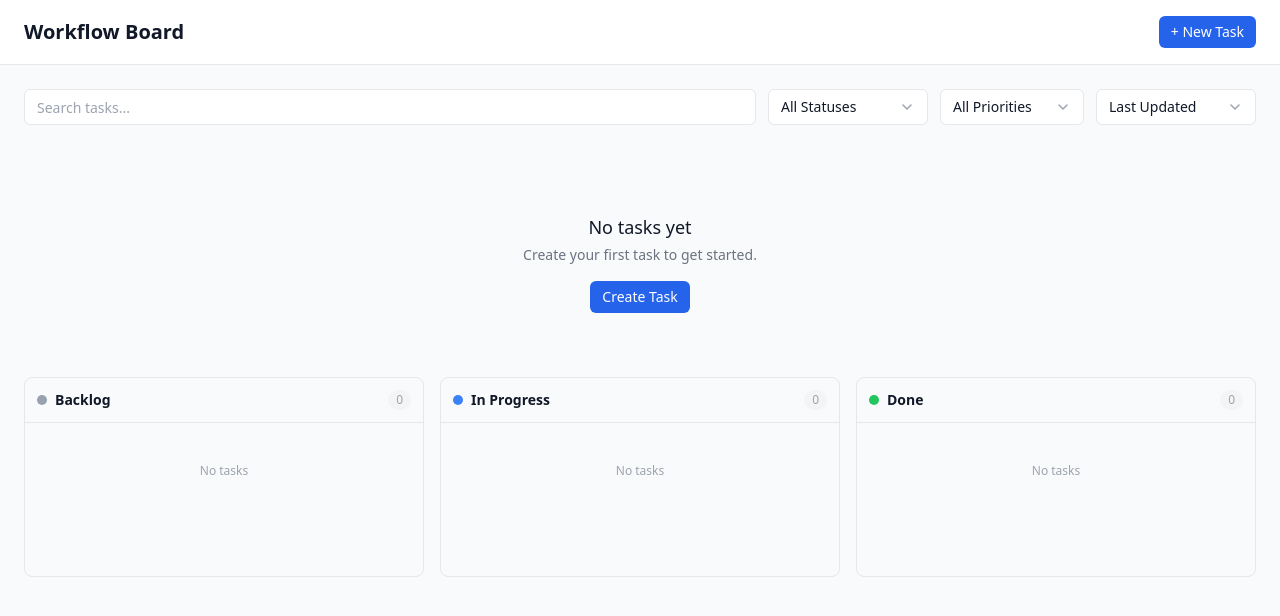
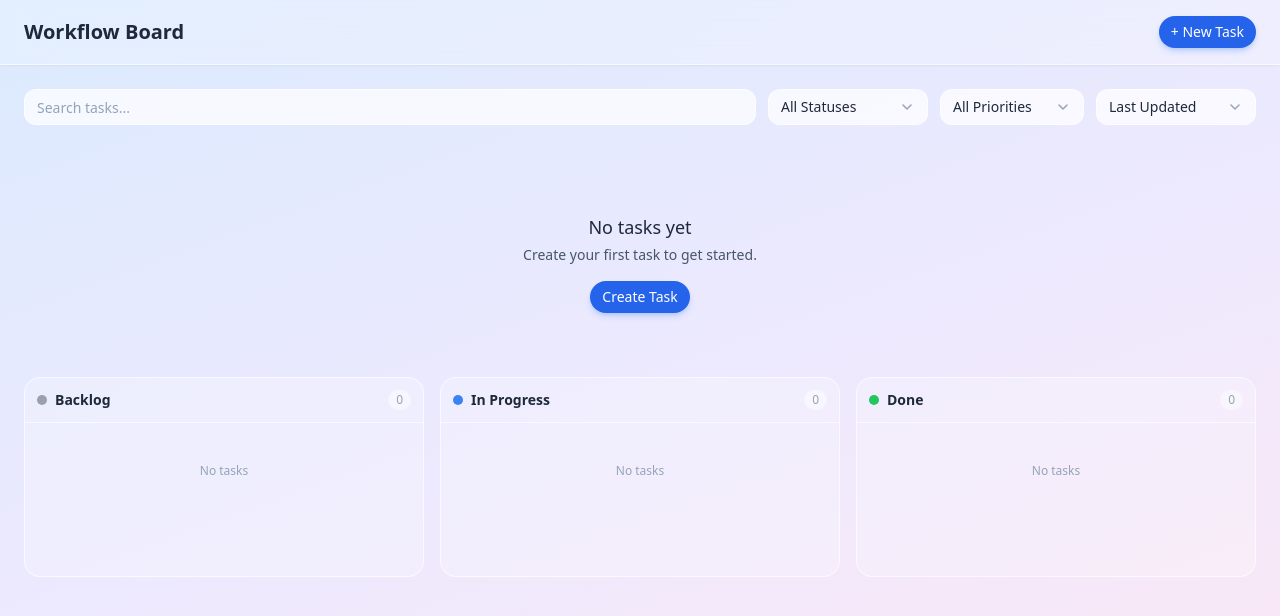
Before and after one commit to swalihkolakkadan/workflow-board, a React (Vite) app: page / in a window 1280 px wide. Shown: the top 616 px of the page. Built offline with nearby package versions, Linux system fonts and the light colour scheme.

Commit message:
feat: added apple human interface design

```diff
--- a/src/components/ui/Button.tsx
+++ b/src/components/ui/Button.tsx
@@ -3,16 +3,16 @@ import { type ButtonHTMLAttributes, forwardRef } from "react";
 import { cn } from "@/lib/utils";
 
 const buttonVariants = cva(
-  "inline-flex items-center justify-center rounded-md font-medium transition-colors focus-visible:outline-none focus-visible:ring-2 focus-visible:ring-primary-500 focus-visible:ring-offset-2 disabled:pointer-events-none disabled:opacity-50",
+  "inline-flex items-center justify-center rounded-full font-medium transition-all hover:-translate-y-px active:scale-95 focus-visible:outline-none focus-visible:ring-2 focus-visible:ring-primary-500 focus-visible:ring-offset-2 disabled:pointer-events-none disabled:opacity-50",
   {
     variants: {
       variant: {
         primary:
-          "bg-primary-600 text-white hover:bg-primary-700 active:bg-primary-800",
+          "bg-primary-600 text-white hover:bg-primary-700 active:bg-primary-800 shadow-md shadow-primary-500/25",
         secondary:
-          "border border-border bg-surface text-text-primary hover:bg-bg active:bg-surface-raised",
+          "border border-border bg-surface text-text-primary hover:bg-surface-raised active:bg-surface-raised",
         destructive:
-          "bg-danger-600 text-white hover:bg-danger-700 active:bg-danger-700",
+          "bg-danger-600 text-white hover:bg-danger-700 active:bg-danger-700 shadow-md shadow-danger-600/25",
         ghost: "text-text-primary hover:bg-surface-raised active:bg-surface-raised",
       },
       size: {
--- a/src/components/ui/Card.tsx
+++ b/src/components/ui/Card.tsx
@@ -5,7 +5,7 @@ function Card({ className, ...props }: HTMLAttributes<HTMLDivElement>) {
   return (
     <div
       className={cn(
-        "rounded-lg border border-border bg-surface shadow-sm",
+        "rounded-2xl border border-border bg-surface shadow-lg shadow-black/6",
         className,
       )}
       {...props}
--- a/src/components/ui/Modal.tsx
+++ b/src/components/ui/Modal.tsx
@@ -12,11 +12,11 @@ function Modal({ open, onOpenChange, children }: ModalProps) {
   return (
     <Dialog.Root open={open} onOpenChange={onOpenChange}>
       <Dialog.Portal>
-        <Dialog.Overlay className="fixed inset-0 z-40 bg-black/40 data-[state=open]:animate-in data-[state=open]:fade-in-0 data-[state=closed]:animate-out data-[state=closed]:fade-out-0" />
+        <Dialog.Overlay className="fixed inset-0 z-40 bg-black/40 backdrop-blur-sm data-[state=open]:animate-in data-[state=open]:fade-in-0 data-[state=closed]:animate-out data-[state=closed]:fade-out-0" />
         <Dialog.Content
           className={cn(
             "fixed left-1/2 top-1/2 z-50 w-full max-w-lg -translate-x-1/2 -translate-y-1/2",
-            "rounded-lg border border-border bg-surface shadow-xl",
+            "rounded-3xl border border-border bg-surface shadow-xl backdrop-blur-2xl",
             "data-[state=open]:animate-in data-[state=open]:fade-in-0 data-[state=open]:zoom-in-95",
             "data-[state=closed]:animate-out data-[state=closed]:fade-out-0 data-[state=closed]:zoom-out-95",
             "focus:outline-none",
--- a/src/components/ui/Select.tsx
+++ b/src/components/ui/Select.tsx
@@ -57,7 +57,7 @@ const Select = forwardRef<HTMLButtonElement, SelectProps>(
             ref={ref}
             id={id}
             className={cn(
-              "flex h-9 w-full items-center justify-between rounded-md border border-border bg-surface px-3 text-sm text-text-primary transition-colors",
+              "flex h-9 w-full items-center justify-between rounded-xl border border-border bg-surface px-3 text-sm text-text-primary transition-all",
               "focus:outline-none focus:ring-2 focus:ring-primary-500 focus:border-primary-500",
               "disabled:cursor-not-allowed disabled:opacity-50",
               "data-placeholder:text-text-muted",
@@ -76,7 +76,7 @@ const Select = forwardRef<HTMLButtonElement, SelectProps>(
 
           <SelectPrimitive.Portal>
             <SelectPrimitive.Content
-              className="z-50 overflow-hidden rounded-md border border-border bg-surface shadow-lg animate-in fade-in-0 zoom-in-95"
+              className="z-50 overflow-hidden rounded-xl border border-border bg-surface shadow-lg animate-in fade-in-0 zoom-in-95"
               position="popper"
               sideOffset={4}
             >
@@ -86,7 +86,7 @@ const Select = forwardRef<HTMLButtonElement, SelectProps>(
                     key={option.value}
                     value={option.value}
                     className={cn(
-                      "relative flex cursor-pointer select-none items-center rounded px-3 py-1.5 text-sm text-text-primary outline-none",
+                      "relative flex cursor-pointer select-none items-center rounded-lg px-3 py-1.5 text-sm text-text-primary outline-none",
                       "data-highlighted:bg-primary-50 data-highlighted:text-primary-700",
                       "data-disabled:pointer-events-none data-disabled:opacity-50",
                     )}
--- a/src/components/ui/Tag.tsx
+++ b/src/components/ui/Tag.tsx
@@ -3,15 +3,15 @@ import type { HTMLAttributes } from "react";
 import { cn } from "@/lib/utils";
 
 const tagVariants = cva(
-  "inline-flex items-center gap-1 rounded-full px-2.5 py-0.5 text-xs font-medium transition-colors",
+  "inline-flex items-center gap-1 rounded-full px-2.5 py-0.5 text-xs font-medium ring-1 ring-inset transition-colors",
   {
     variants: {
       variant: {
-        default: "bg-surface-raised text-text-primary",
-        blue: "bg-primary-50 text-primary-700",
-        red: "bg-danger-50 text-danger-700",
-        green: "bg-success-50 text-success-600",
-        yellow: "bg-warning-50 text-warning-600",
+        default: "bg-white/30 text-text-primary ring-black/8",
+        blue: "bg-primary-500/15 text-primary-700 ring-primary-500/25",
+        red: "bg-danger-500/15 text-danger-600 ring-danger-500/25",
+        green: "bg-success-500/15 text-success-600 ring-success-500/25",
+        yellow: "bg-warning-500/15 text-warning-600 ring-warning-500/25",
       },
     },
     defaultVariants: {
--- a/src/components/ui/TextArea.tsx
+++ b/src/components/ui/TextArea.tsx
@@ -62,7 +62,7 @@ const TextArea = forwardRef<HTMLTextAreaElement, TextAreaProps>(
           ref={setRefs}
           id={id}
           className={cn(
-            "min-h-[80px] rounded-md border border-border bg-surface px-3 py-2 text-sm text-text-primary placeholder:text-text-muted transition-colors resize-vertical",
+            "min-h-[80px] rounded-xl border border-border bg-surface px-3 py-2 text-sm text-text-primary placeholder:text-text-muted transition-all resize-vertical",
             "focus:outline-none focus:ring-2 focus:ring-primary-500 focus:border-primary-500",
             "disabled:cursor-not-allowed disabled:opacity-50",
             autoGrow && "resize-none overflow-hidden",
--- a/src/components/ui/TextInput.tsx
+++ b/src/components/ui/TextInput.tsx
@@ -23,7 +23,7 @@ const TextInput = forwardRef<HTMLInputElement, TextInputProps>(
           ref={ref}
           id={id}
           className={cn(
-            "h-9 rounded-md border border-border bg-surface px-3 text-sm text-text-primary placeholder:text-text-muted transition-colors",
+            "h-9 rounded-xl border border-border bg-surface px-3 text-sm text-text-primary placeholder:text-text-muted transition-all",
             "focus:outline-none focus:ring-2 focus:ring-primary-500 focus:border-primary-500",
             "disabled:cursor-not-allowed disabled:opacity-50",
             error &&
--- a/src/components/ui/Toast.tsx
+++ b/src/components/ui/Toast.tsx
@@ -4,7 +4,7 @@ import type { ReactNode } from "react";
 import { cn } from "@/lib/utils";
 
 const toastVariants = cva(
-  "pointer-events-auto flex w-full items-center gap-3 rounded-lg border px-4 py-3 shadow-lg transition-all data-[state=open]:animate-in data-[state=open]:slide-in-from-bottom-full data-[state=closed]:animate-out data-[state=closed]:fade-out-80 data-[state=closed]:slide-out-to-right-full",
+  "pointer-events-auto flex w-full items-center gap-3 rounded-2xl border px-4 py-3 shadow-lg backdrop-blur-xl transition-all data-[state=open]:animate-in data-[state=open]:slide-in-from-bottom-full data-[state=closed]:animate-out data-[state=closed]:fade-out-80 data-[state=closed]:slide-out-to-right-full",
   {
     variants: {
       variant: {
--- a/src/features/board/BoardPage.tsx
+++ b/src/features/board/BoardPage.tsx
@@ -162,8 +162,8 @@ export function BoardPage() {
   );
 
   return (
-    <div className="min-h-screen bg-bg">
-      <header className="border-b border-border bg-surface">
+    <div className="min-h-screen">
+      <header className="sticky top-0 z-10 border-b border-border bg-surface-glass backdrop-blur-xl shadow-sm shadow-black/4">
         <div className="max-w-7xl mx-auto px-4 sm:px-6 py-4 flex items-center justify-between">
           <h1 className="text-xl font-bold text-text-primary">Workflow Board</h1>
           <Button size="sm" onClick={openCreate}>
--- a/src/features/board/components/BoardColumn.tsx
+++ b/src/features/board/components/BoardColumn.tsx
@@ -27,7 +27,7 @@ export function BoardColumn({ status, tasks, onEditTask }: BoardColumnProps) {
   return (
     <section
       className={cn(
-        "flex flex-col rounded-lg bg-bg border border-border min-h-[200px] transition-colors",
+        "flex flex-col rounded-2xl bg-surface-glass border border-border min-h-[200px] transition-colors",
         isOver && "border-primary-300 bg-primary-50/50",
       )}
       aria-label={`${label} column`}
--- a/src/index.css
+++ b/src/index.css
@@ -1,33 +1,51 @@
 @import "tailwindcss";
 
+html {
+  position: relative;
+}
+
+html::before {
+  content: '';
+  position: fixed;
+  inset: 0;
+  z-index: -1;
+  background: linear-gradient(160deg, #dbeafe 0%, #ede9fe 50%, #fce7f3 100%);
+}
+
+@media (prefers-color-scheme: dark) {
+  html::before {
+    background: linear-gradient(160deg, #09090b 0%, #111114 60%, #18181b 100%);
+  }
+}
+
 :root {
-  --bg: #f9fafb;
-  --surface: #ffffff;
-  --surface-raised: #f3f4f6;
-  --border: #e5e7eb;
-  --border-subtle: #f3f4f6;
-  --text-primary: #111827;
-  --text-secondary: #6b7280;
-  --text-muted: #9ca3af;
+  --surface: rgba(255, 255, 255, 0.72);
+  --surface-raised: rgba(255, 255, 255, 0.45);
+  --surface-glass: rgba(255, 255, 255, 0.22);
+  --border: rgba(255, 255, 255, 0.65);
+  --border-subtle: rgba(255, 255, 255, 0.4);
+  --text-primary: #1e293b;
+  --text-secondary: #475569;
+  --text-muted: #94a3b8;
 }
 
 @media (prefers-color-scheme: dark) {
   :root {
-    --bg: #111827;
-    --surface: #1f2937;
-    --surface-raised: #374151;
-    --border: #374151;
-    --border-subtle: #374151;
-    --text-primary: #f9fafb;
-    --text-secondary: #9ca3af;
-    --text-muted: #6b7280;
+    --surface: rgba(24, 24, 27, 0.82);
+    --surface-raised: rgba(39, 39, 42, 0.72);
+    --surface-glass: rgba(255, 255, 255, 0.05);
+    --border: rgba(255, 255, 255, 0.10);
+    --border-subtle: rgba(255, 255, 255, 0.06);
+    --text-primary: #fafafa;
+    --text-secondary: #a1a1aa;
+    --text-muted: #71717a;
   }
 }
 
 @theme inline {
-  --color-bg: var(--bg);
   --color-surface: var(--surface);
   --color-surface-raised: var(--surface-raised);
+  --color-surface-glass: var(--surface-glass);
   --color-border: var(--border);
   --color-border-subtle: var(--border-subtle);
   --color-text-primary: var(--text-primary);
@@ -63,10 +81,11 @@
 }
 
 body {
-  @apply bg-bg text-text-primary antialiased;
+  @apply text-text-primary antialiased;
   font-family:
     system-ui, -apple-system, BlinkMacSystemFont, "Segoe UI", Roboto, sans-serif;
   margin: 0;
+  background: transparent;
 }
 
 *,
```
